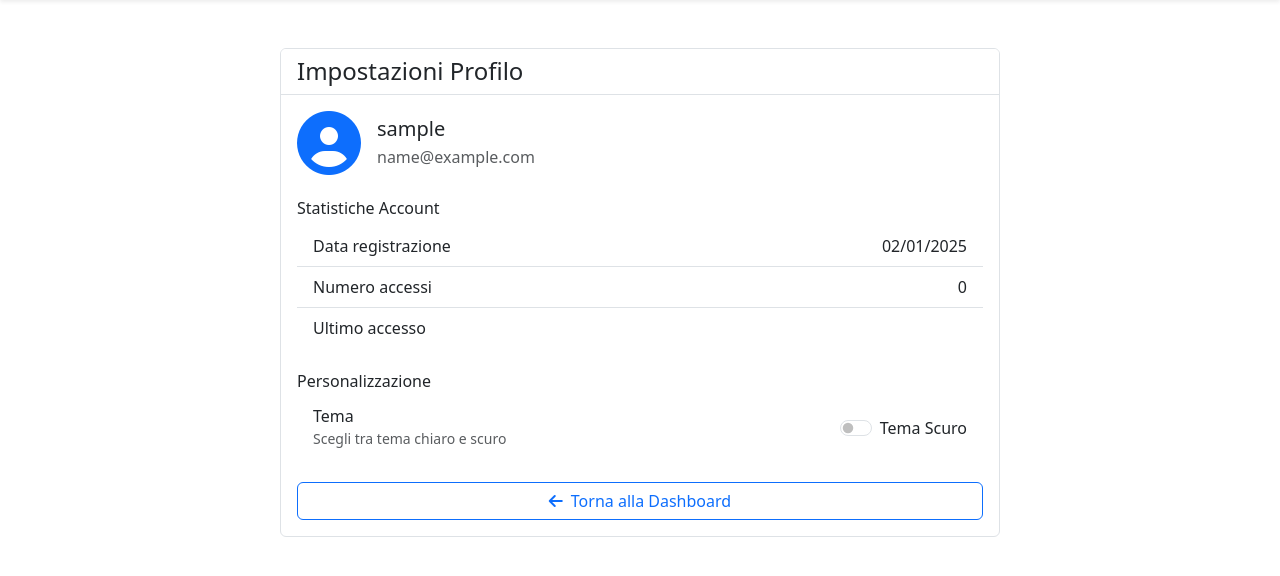
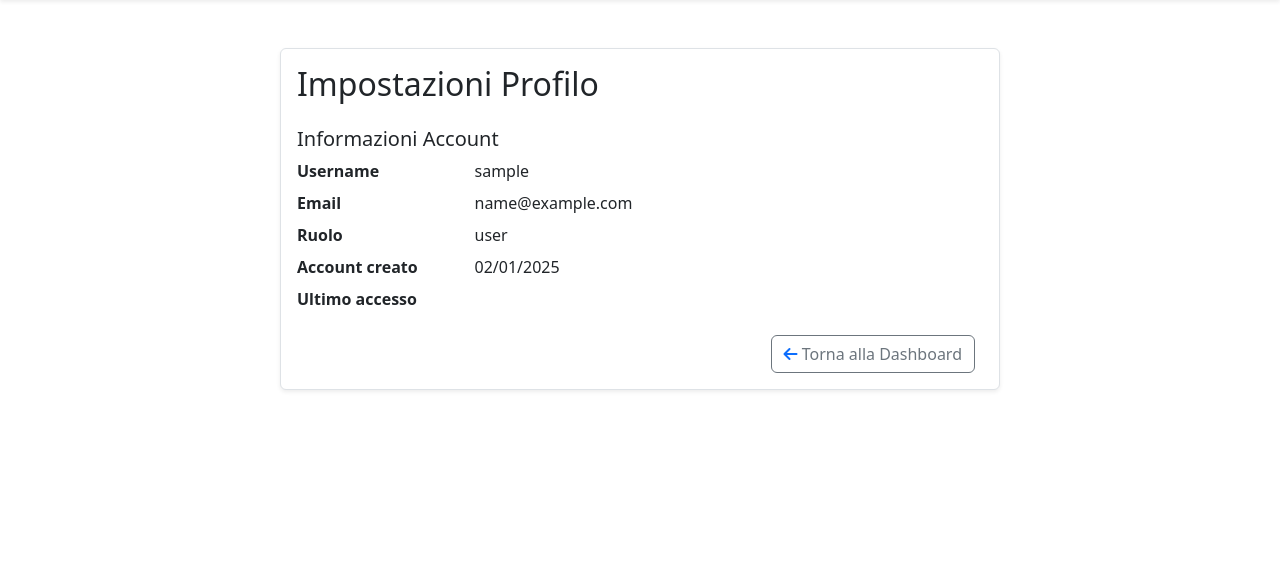
Before and after one commit to federicogerardi/dashboard-template, a Flask app: page /profile in a window 1280 px wide. Shown: the part 56-632 px from the top of the page. Run offline with Flask 3, Linux system fonts and the light colour scheme; the visitor is signed in with stand-in values (Sample User, id 1); some libraries are stand-ins or nearby versions.

Commit message:
miglioramenti vari di consistenza

```diff
--- a/app/__init__.py
+++ b/app/__init__.py
@@ -2,33 +2,41 @@ from flask import Flask
 from flask_sqlalchemy import SQLAlchemy
 from flask_migrate import Migrate
 from flask_login import LoginManager
-from app.config import Config
+from flask_wtf.csrf import CSRFProtect
 from sqlalchemy import inspect
+from app.config import config
 from app.utils.errors import register_error_handlers
 from app.utils.logger import setup_logger
 from app.utils.limiter import init_limiter, limiter
-from flask_wtf.csrf import CSRFProtect
 
+# Inizializzazione delle estensioni
 db = SQLAlchemy()
 migrate = Migrate()
 login_manager = LoginManager()
-login_manager.login_view = 'auth.login'
 csrf = CSRFProtect()
 
-@login_manager.user_loader
-def load_user(id):
-    from app.models.user import User
-    return User.query.get(int(id))
+def create_app(config_name='default'):
+    """Factory pattern per la creazione dell'app"""
+    app = Flask(__name__)
 
-def create_app():
-    app = Flask(__name__)
-    app.config.from_object(Config)
+    # Carica la configurazione in base all'ambiente
+    app.config.from_object(config[config_name])
 
     # Inizializzazione delle estensioni
     db.init_app(app)
     migrate.init_app(app, db)
     login_manager.init_app(app)
     csrf.init_app(app)
+
+    # Configurazione login
+    @login_manager.user_loader
+    def load_user(user_id):
+        from app.models.user import User
+        return User.query.get(int(user_id))
+
+    login_manager.login_view = 'auth.login'
+    login_manager.login_message = 'Effettua il login per accedere a questa pagina.'
+    login_manager.login_message_category = 'warning'
 
     # Setup sicurezza e logging
     setup_logger(app)
@@ -58,4 +66,34 @@ def create_app():
         else:
             app.logger.info("Database inizializzato con successo!")
 
+        # Registra funzioni di utilità nei template
+        register_template_utils(app)
+
     return app
+
+def register_template_utils(app):
+    """Registra funzioni di utilità per i template"""
+    @app.template_filter('datetime')
+    def format_datetime(value, format='%d/%m/%Y %H:%M'):
+        if value:
+            return value.strftime(format)
+        return ''
+
+def setup_logger(app):
+    """Configura il logging dell'applicazione"""
+    if not app.debug and not app.testing:
+        # Qui puoi aggiungere la configurazione del logging per produzione
+        pass
+
+def init_limiter(app):
+    """Inizializza il rate limiting"""
+    if app.config.get('REDIS_URL'):
+        from flask_limiter import Limiter
+        from flask_limiter.util import get_remote_address
+
+        limiter = Limiter(
+            app=app,
+            key_func=get_remote_address,
+            default_limits=["200 per day", "50 per hour"]
+        )
+        return limiter
--- a/app/controllers/routes.py
+++ b/app/controllers/routes.py
@@ -23,8 +23,6 @@ def dashboard():
     if current_user.created_at is None:
         current_user.created_at = datetime.utcnow()
 
-    # Aggiorna statistiche utente
-    current_user.login_count += 1
     current_user.last_login = datetime.utcnow()
     db.session.commit()
 
@@ -126,16 +124,33 @@ def delete_user(user_id):
 
 @main.route('/admin/users', methods=['POST'])
 @login_required
+@role_required('admin')
 def create_user():
     try:
-        print("1. Inizio creazione utente")
-        # Verifica che l'utente corrente sia admin
+        current_app.logger.info(f"Tentativo creazione utente da admin {current_user.username}")
+
         if not current_user.is_admin():
-            print("2. Utente non autorizzato")
+            current_app.logger.warning(f"Tentativo non autorizzato di creazione utente da {current_user.username}")
             return jsonify({'message': 'Non autorizzato'}), 403
 
         data = request.get_json()
-        print("3. Dati ricevuti:", data)
+        current_app.logger.debug(f"Dati ricevuti per creazione utente: {data}")
+
+        # Validazione password
+        is_valid, error_message = validate_password(data.get('password', ''))
+        if not is_valid:
+            current_app.logger.warning(f"Tentativo creazione utente con password non valida da {current_user.username}")
+            return jsonify({
+                'message': error_message,
+                'error': 'invalid_password'
+            }), 400
+
+        # Sanitizzazione input
+        username = sanitize_input(data.get('username', '').lower())
+        email = sanitize_input(data.get('email', '').lower())
+        role = sanitize_input(data.get('role', ''))
+
+        current_app.logger.info(f"Creazione utente {username} con ruolo {role} da admin {current_user.username}")
 
         # Validazione dati
         required_fields = ['username', 'email', 'password', 'role']
@@ -177,6 +192,11 @@ def create_user():
         db.session.commit()
         print("8. Utente creato con successo")
 
+        current_app.logger.info(
+            f"Admin {current_user.username} ha creato nuovo utente: "
+            f"{new_user.username} con ruolo {new_user.role}"
+        )
+
         return jsonify({
             'message': 'Utente creato con successo',
             'user': {
@@ -188,18 +208,14 @@ def create_user():
         }), 201
 
     except Exception as e:
-        db.session.rollback()
-        print("ERROR:", str(e))
-        current_app.logger.error(f"Errore durante la creazione dell'utente: {str(e)}")
-        return jsonify({
-            'message': 'Errore durante la creazione dell\'utente',
-            'error': str(e)
-        }), 500
+        current_app.logger.error(f"Errore durante creazione utente da admin {current_user.username}: {str(e)}")
+        return jsonify({'message': 'Errore interno del server'}), 500
 
 @main.route('/profile')
 @login_required
 def profile():
-    return render_template('profile.html')
+    current_app.logger.info(f"Accesso al profilo utente: {current_user.username}")
+    return render_template('profile.html', user=current_user)
 
 @main.route('/update_theme', methods=['POST'])
 @login_required
--- a/app/templates/login.html
+++ b/app/templates/auth/login.html
@@ -22,6 +22,10 @@
                             <div class="text-danger small">{{ error }}</div>
                         {% endfor %}
                     </div>
+                    <div class="mb-3 form-check">
+                        {{ form.remember_me(class="form-check-input") }}
+                        {{ form.remember_me.label(class="form-check-label") }}
+                    </div>
                     {{ form.submit(class="btn btn-primary w-100") }}
                 </form>
                 <div class="text-center mt-3">
--- a/app/templates/profile.html
+++ b/app/templates/profile.html
@@ -1,68 +1,38 @@
 {% extends "base.html" %}
 
-{% block title %}Profilo - {{ current_user.username }}{% endblock %}
+{% block title %}Profilo - {{ user.username }}{% endblock %}
 
 {% block content %}
 <div class="container py-4">
-    <div class="row">
-        <div class="col-md-8 mx-auto">
-            <div class="card">
-                <div class="card-header">
-                    <h4 class="mb-0">Impostazioni Profilo</h4>
-                </div>
+    <div class="row justify-content-center">
+        <div class="col-md-8">
+            <div class="card shadow-sm">
                 <div class="card-body">
-                    <div class="d-flex align-items-center mb-4">
-                        <div class="flex-shrink-0">
-                            <i class="fas fa-user-circle fa-4x text-primary"></i>
-                        </div>
-                        <div class="flex-grow-1 ms-3">
-                            <h5 class="mb-1">{{ current_user.username }}</h5>
-                            <p class="text-muted mb-0">{{ current_user.email }}</p>
-                        </div>
+                    <h2 class="card-title mb-4">Impostazioni Profilo</h2>
+
+                    <div class="mb-4">
+                        <h5>Informazioni Account</h5>
+                        <dl class="row">
+                            <dt class="col-sm-3">Username</dt>
+                            <dd class="col-sm-9">{{ user.username }}</dd>
+
+                            <dt class="col-sm-3">Email</dt>
+                            <dd class="col-sm-9">{{ user.email }}</dd>
+
+                            <dt class="col-sm-3">Ruolo</dt>
+                            <dd class="col-sm-9">{{ user.role }}</dd>
+
+                            <dt class="col-sm-3">Account creato</dt>
+                            <dd class="col-sm-9">{{ user.created_at.strftime('%d/%m/%Y') }}</dd>
+
+                            <dt class="col-sm-3">Ultimo accesso</dt>
+                            <dd class="col-sm-9">{{ user.last_login.strftime('%d/%m/%Y %H:%M') if user.last_login }}</dd>
+                        </dl>
                     </div>
 
-                    <div class="mb-4">
-                        <h6>Statistiche Account</h6>
-                        <ul class="list-group list-group-flush">
-                            <li class="list-group-item d-flex justify-content-between align-items-center">
-                                Data registrazione
-                                <span>{{ current_user.created_at.strftime('%d/%m/%Y') }}</span>
-                            </li>
-                            <li class="list-group-item d-flex justify-content-between align-items-center">
-                                Numero accessi
-                                <span>{{ current_user.login_count }}</span>
-                            </li>
-                            <li class="list-group-item d-flex justify-content-between align-items-center">
-                                Ultimo accesso
-                                <span>{{ current_user.last_login.strftime('%d/%m/%Y %H:%M') if current_user.last_login }}</span>
-                            </li>
-                        </ul>
-                    </div>
-
-                    <div class="mb-4">
-                        <h6>Personalizzazione</h6>
-                        <div class="list-group list-group-flush">
-                            <div class="list-group-item">
-                                <div class="d-flex justify-content-between align-items-center">
-                                    <div>
-                                        <h6 class="mb-0">Tema</h6>
-                                        <small class="text-muted">Scegli tra tema chiaro e scuro</small>
-                                    </div>
-                                    <div class="form-check form-switch">
-                                        <input class="form-check-input" type="checkbox" id="themeToggle"
-                                               {% if current_user.theme_preference == 'dark' %}checked{% endif %}>
-                                        <label class="form-check-label" for="themeToggle">
-                                            Tema Scuro
-                                        </label>
-                                    </div>
-                                </div>
-                            </div>
-                        </div>
-                    </div>
-
-                    <div class="d-grid gap-2">
-                        <a href="{{ url_for('main.dashboard') }}" class="btn btn-outline-primary">
-                            <i class="fas fa-arrow-left me-2"></i>Torna alla Dashboard
+                    <div class="d-flex justify-content-end">
+                        <a href="{{ url_for('main.dashboard') }}" class="btn btn-outline-secondary me-2">
+                            <i class="fas fa-arrow-left"></i> Torna alla Dashboard
                         </a>
                     </div>
                 </div>
@@ -71,20 +41,3 @@
     </div>
 </div>
 {% endblock %}
-
-{% block scripts %}
-<script>
-document.getElementById('themeToggle').addEventListener('change', function() {
-    const newTheme = this.checked ? 'dark' : 'light';
-    document.documentElement.setAttribute('data-bs-theme', newTheme);
-    fetch('/update_theme', {
-        method: 'POST',
-        headers: {
-            'Content-Type': 'application/json',
-            'X-CSRFToken': '{{ csrf_token() }}'
-        },
-        body: JSON.stringify({ theme: newTheme })
-    });
-});
-</script>
-{% endblock %}
```
Also changed, not shown: app/config.py (+46 -28 lines), app/controllers/auth.py (+39 -27 lines), app/forms.py (+45 -27 lines), app/templates/admin.html (+10 -1 lines), app/templates/auth/register.html (renamed from app/templates/register.html, +10 -0 lines), app/utils/security.py (+23 -0 lines), example_app/app.py (added, +18 -0 lines), 2 other files.
